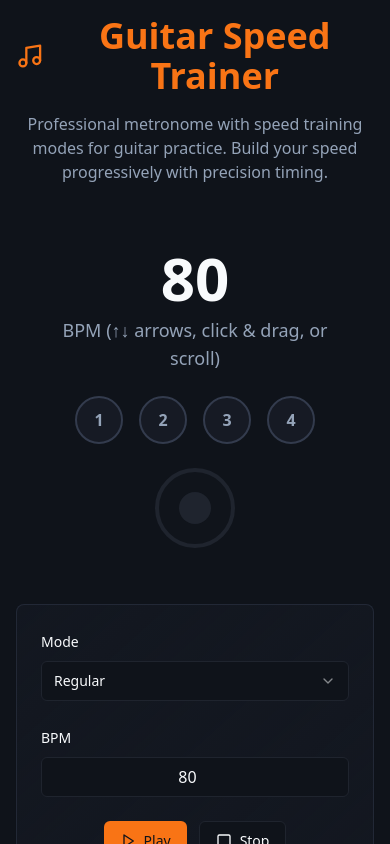
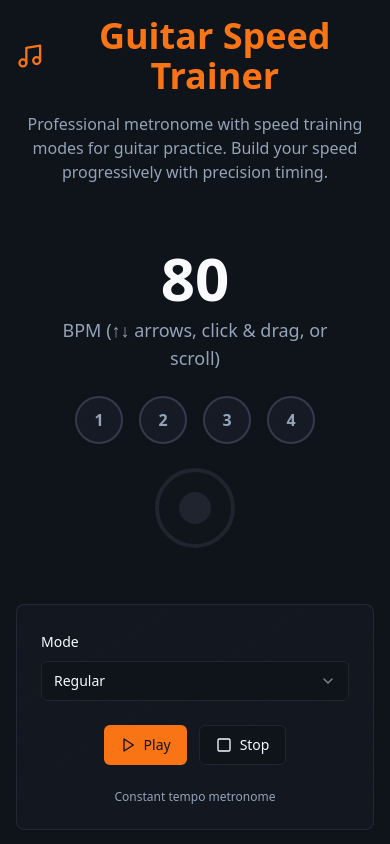
Before and after one commit to matteo1123/GB-notewalking, a React (Vite) app: page / in a window 390 px wide. Shown: the top 844 px of the page. Built offline with nearby package versions, Linux system fonts and the light colour scheme.

Commit message:
Remove redundant BPM input
The small BPM input field has been removed. The large, central BPM display now serves as the sole input for adjusting the metronome's tempo, ensuring a more responsive and streamlined user experience.

```diff
--- a/src/components/MetronomeControls.tsx
+++ b/src/components/MetronomeControls.tsx
@@ -57,20 +57,8 @@ export function MetronomeControls({
         </div>
 
         {/* BPM Controls */}
-        <div className="grid grid-cols-1 md:grid-cols-2 gap-4">
-          {mode === 'regular' ? (
-            <div className="space-y-2 md:col-span-2">
-              <Label className="text-sm font-medium">BPM</Label>
-              <Input
-                type="number"
-                value={currentBpm}
-                onChange={(e) => onCurrentBpmChange(Number(e.target.value))}
-                min={40}
-                max={300}
-                className="text-center"
-              />
-            </div>
-          ) : (
+        {mode !== 'regular' && (
+          <div className="grid grid-cols-1 md:grid-cols-2 gap-4">
             <>
               <div className="space-y-2">
                 <Label className="text-sm font-medium">Start BPM</Label>
@@ -95,8 +83,8 @@ export function MetronomeControls({
                 />
               </div>
             </>
-          )}
-        </div>
+          </div>
+        )}
 
         {/* Measures Control (for speed trainer and progressive modes) */}
         {mode !== 'regular' && (
```
